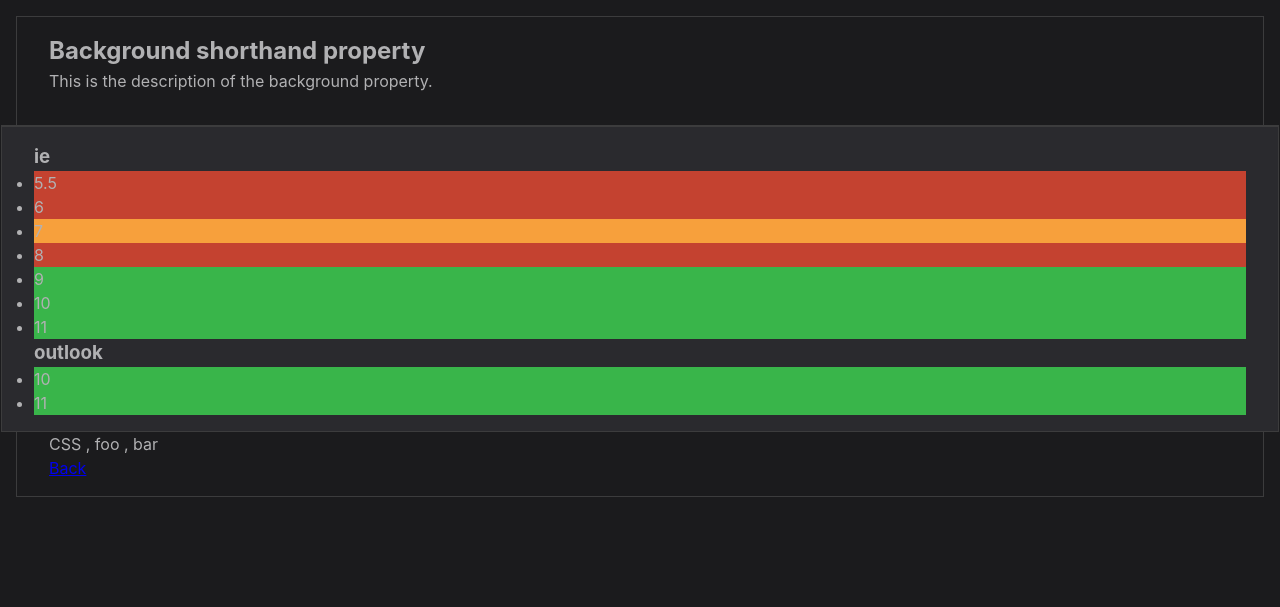
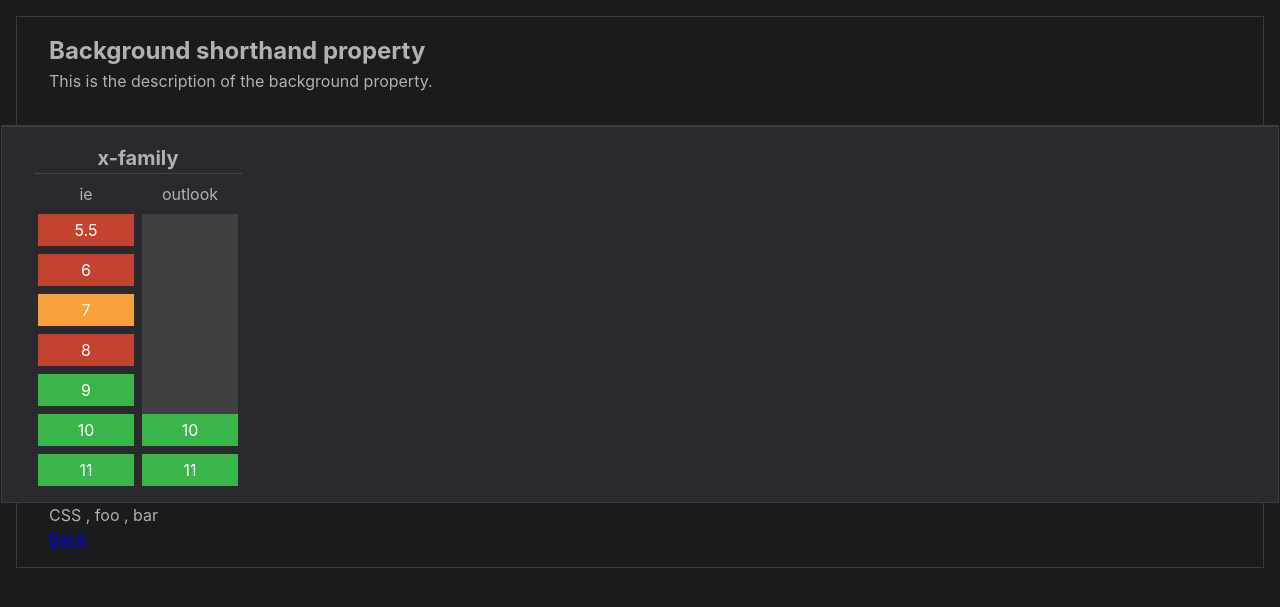
Before and after one commit to hteumeuleu/caniemail, a Jekyll site: the page built from _features/background.md, in a window 1280 px wide. Shown: the top 607 px of the page. Built offline with Jekyll 4.4.1, drawn with Linux system fonts in a browser that asks for light colours.

Commit message:
Feature styles

```diff
--- a/_layouts/feature.html
+++ b/_layouts/feature.html
@@ -10,13 +10,16 @@ layout: default
 
 		</div>
 		<div class="data-details">
-		<!-- Stats -->
+			<div class="data-family-list">
+				<div class="data-family">
+					<h2 class="data-family-name">x-family</h2>
+					<div class="data-client-list">
 					{% for stat in page.stats %}
 						{% for client in stat %}
-				<h3>{{ client[0] }}</h3>
-				<ul>
+							<div class="data-client">
+								<h3 class="data-platform-name">{{ client[0] }}</h3>
+								<div class="data-versions-list">
 								{% for version in client[1] %}
-					<li style="background:rgba(0,0,0,0.125);">
 									{% for value in version %}
 										{% case value[1] %}
 											{% when 'y' %}
@@ -28,13 +31,16 @@ layout: default
 											{% else %}
 												{% assign stat_class_name = '' %}
 										{% endcase %}
-							<div class="stat {{ stat_class_name }}"> {{ value[0] }}</div>
-						{% endfor %}
-					</li>
-				{% endfor %}
-				</ul>
+										<div class="data-version {{ stat_class_name }}"> {{ value[0] }}</div>
 									{% endfor %}
 								{% endfor %}
+								</div>
+							</div>
+						{% endfor %}
+					{% endfor %}
+					</div>
+				</div>
+			</div>
 		</div>
 	</div>
 
--- a/_sass/feature.scss
+++ b/_sass/feature.scss
@@ -21,35 +21,35 @@
 	list-style: none;
 }
 
-.data-summary-client {
+.data-summary-family {
 	padding: 1rem 2rem;
 	text-align: center;
 	flex-grow: 1;
 	flex-shrink: 1;
 }
 
-	.data-summary-client:not(:first-child) {
+	.data-summary-family:not(:first-child) {
 		border-left: 1px solid #3c3c3d;
 	}
 
-	.data-summary-client.selected {
+	.data-summary-family.selected {
 		position: relative;
 		outline: 1px solid #fff;
 	}
 
-	.data-summary-client h3 {
+	.data-summary-family h3 {
 		margin-bottom: 0.75rem;
 		font-size: 1.75rem;
 	}
 
-.data-summary-cell {
-	display: inline-block;
-	padding: 1rem;
-	width: 100%;
-	font-weight: bold;
-	font-size: 1.125rem;
-	border: 1px solid #3c3c3d;
-}
+// .data-summary-cell {
+// 	display: inline-block;
+// 	padding: 1rem;
+// 	width: 100%;
+// 	font-weight: bold;
+// 	font-size: 1.125rem;
+// 	border: 1px solid #3c3c3d;
+// }
 
 	.supported {
 		background-color: #39b54a !important;
@@ -69,66 +69,121 @@
 	border-top: 1px solid #3c3c3d;
 }
 
-.data-notes {
-	margin-top: 1rem;
-}
+// .data-notes {
+// 	margin-top: 1rem;
+// }
 
 /*
  * Data
  */
-.data-table {
-	width: 100%;
-	border-spacing: 0.5rem;
+.data-family-list {
+	display: flex;
+	flex-direction: row;
 }
 
-	.data-table th {
-		font-weight: 400;
-		vertical-align: top;
+.data-client-list {
+	display: flex;
+	flex-direction: row;
+}
+
+.data-client {
+	display: flex;
+	flex-direction: column;
+	margin: 0 0.25rem;
+}
+
+.data-platform-name {
+	padding: 0.5rem;
+	font-size: 1rem;
+	font-weight: normal;
+	text-align: center;
+}
+
+.data-family-name {
+	font-size: 1.25rem;
+	text-align: center;
+	border-bottom: 1px solid rgba(255, 255, 255, 0.125);
+}
+
+.data-versions-list {
+	display: flex;
+	flex-direction: column;
+	flex-grow: 1;
+
+	&::before {
+		content: '';
+		flex-grow: 1;
+		background: rgba(255, 255, 255, 0.1);
 	}
+}
 
-		.data-table th small {
-			display: block;
-		}
+.data-version {
+	display: flex;
+	align-items: center;
+	justify-content: center;
+	flex-shrink: 0;
+	flex-grow: 0;
+	width: 6rem;
+	height: 2rem;
+	color: #fff;
 
-	.data-table tbody td {
-		position: relative;
-		padding: 0 1rem;
-		height: 2rem;
-		width: 4rem;
-		min-width: 6rem;
-		color: #fff;
-		background-color: rgba(255, 255, 255, 0.025);
+	&:not(:first-child) {
+		margin-top: 0.5rem;
 	}
+}
+// .data-table {
+// 	width: 100%;
+// 	border-spacing: 0.5rem;
+// }
 
-	.data-table-scroll {
-		overflow-x: auto;
-		padding: 0 0 1rem;
-	}
+// 	.data-table th {
+// 		font-weight: 400;
+// 		vertical-align: top;
+// 	}
 
-	.family-cell {
-		text-align: center;
-		border-bottom: 1px solid rgba(255, 255, 255, 0.125);
-		border-radius: none;
-		font-size: 1.25rem;
-	}
+// 		.data-table th small {
+// 			display: block;
+// 		}
 
-	.stat-cell {
-		position: relative;
-		vertical-align: middle;
-		text-align: center;
-		font-size: 1rem;
-		white-space: nowrap;
-	}
+// 	.data-table tbody td {
+// 		position: relative;
+// 		padding: 0 1rem;
+// 		height: 2rem;
+// 		width: 4rem;
+// 		min-width: 6rem;
+// 		color: #fff;
+// 		background-color: rgba(255, 255, 255, 0.025);
+// 	}
 
-	.note {
-		position: absolute;
-		left: 0.25rem;
-		top: 0.25rem;
-		display: block;
-		width: 1.25rem;
-		height: 1.25rem;
-		text-decoration: none;
-		font-size: 0.75rem;
-		font-weight: bold;
-		background-color: rgba(0, 0, 0, 0.55);
-	}
+// 	.data-table-scroll {
+// 		overflow-x: auto;
+// 		padding: 0 0 1rem;
+// 	}
+
+// 	.family-cell {
+// 		text-align: center;
+// 		border-bottom: 1px solid rgba(255, 255, 255, 0.125);
+// 		border-radius: none;
+// 		font-size: 1.25rem;
+// 	}
+
+// 	.stat-cell {
+// 		position: relative;
+// 		vertical-align: middle;
+// 		text-align: center;
+// 		font-size: 1rem;
+// 		white-space: nowrap;
+// 	}
+
+// 	.note {
+// 		position: absolute;
+// 		left: 0.25rem;
+// 		top: 0.25rem;
+// 		display: block;
+// 		width: 1.25rem;
+// 		height: 1.25rem;
+// 		text-decoration: none;
+// 		font-size: 0.75rem;
+// 		font-weight: bold;
+// 		background-color: rgba(0, 0, 0, 0.55);
+// 	}
```
Also changed, not shown: 3 other files. Lines whose indentation alone changed are shown as unchanged.
